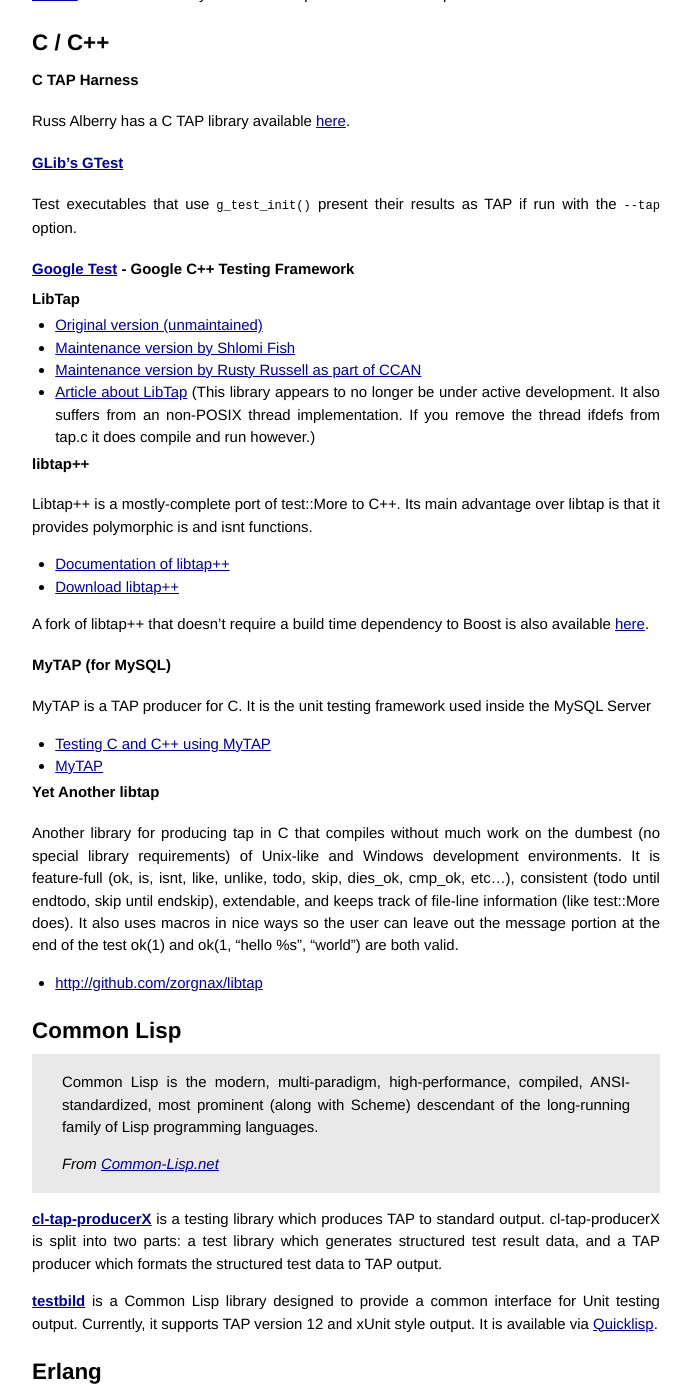
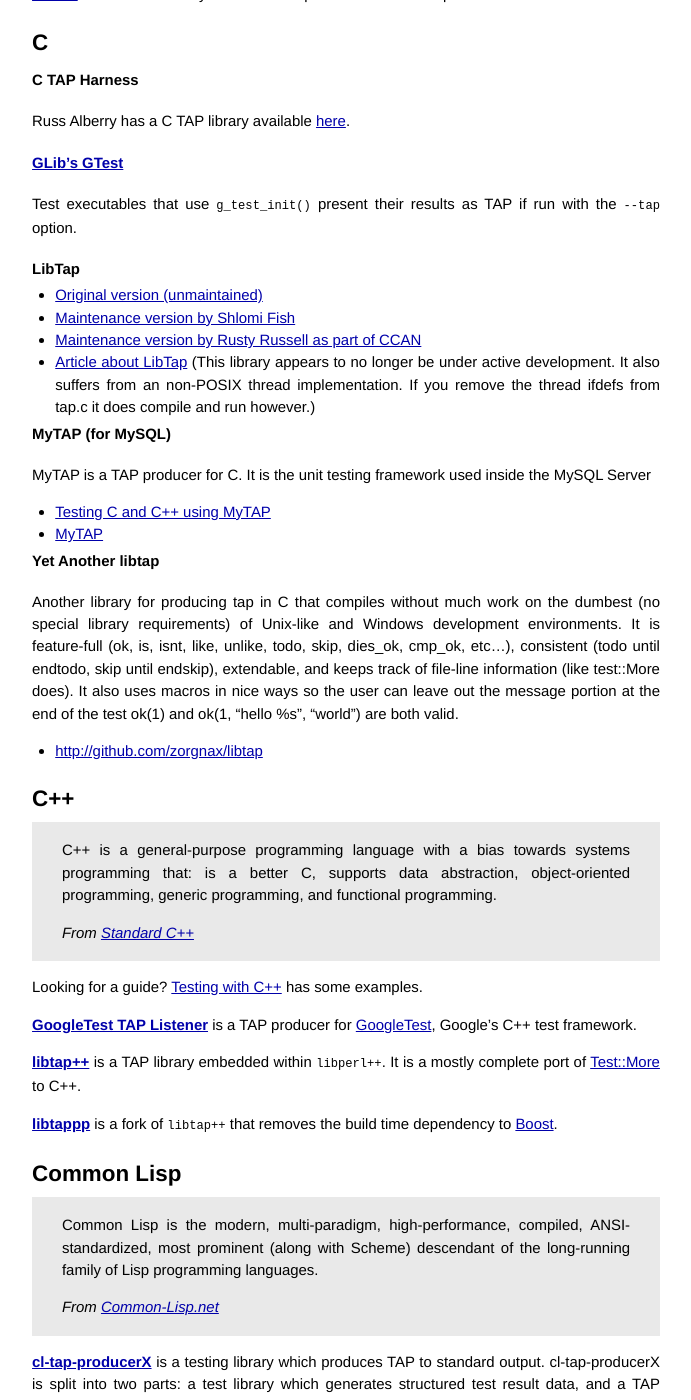
Before and after one commit to TestAnything/testanything.github.io, a Jekyll site: the page built from producers.md, in a window 1280 px wide and 1400 px high, scrolled down 627 px. Shown: the whole window, without its empty margins (294-985 px from the left). Built offline with Jekyll 4.4.1, drawn with Linux system fonts in a browser that asks for light colours; Markdown is read by kramdown in place of the engine named in the settings.

Commit message:
Extract C++ producers into their own section.

```diff
--- a/producers.md
+++ b/producers.md
@@ -12,7 +12,8 @@
 
 Languages:
 [Ada](#ada),
-[C/C++](#c),
+[C](#c),
+[C++](#cplusplus),
 [C#](#csharp),
 [Common Lisp](#common-lisp),
 [DB2 SQL PL](#db2sqlpl),
@@ -50,7 +51,7 @@
 for Ada which produces TAP 12 output.
 
 <a id="c"></a>
-## C / C++
+## C
 
 ### C TAP Harness
 Russ Alberry has a C TAP library available [here](http://www.eyrie.org/~eagle/software/c-tap-harness/).
@@ -58,22 +59,12 @@
 ### [GLib's GTest](https://developer.gnome.org/glib/stable/glib-Testing.html)
 Test executables that use `g_test_init()` present their results as TAP if run with the `--tap` option.
 
-### [Google Test](https://code.google.com/p/googletest/) - Google C++ Testing Framework
-
 ### LibTap
 -    [Original version (unmaintained)](http://jc.ngo.org.uk/trac-bin/trac.cgi/wiki/LibTap)
 -    [Maintenance version by Shlomi Fish](http://www.shlomifish.org/open-source/projects/libtap/)
 -    [Maintenance version by Rusty Russell as part of CCAN](http://ccan.ozlabs.org/info/tap.html)
 -    [Article about LibTap](http://use.perl.org/~nik/journal/22137)
 (This library appears to no longer be under active development. It also suffers from an non-POSIX thread implementation. If you remove the thread ifdefs from tap.c it does compile and run however.)
-
-### libtap++
-Libtap++ is a mostly-complete port of test::More to C++. Its main advantage over libtap is that it provides polymorphic is and isnt functions.
-
--    [Documentation of libtap++](http://testanything.org/wiki/index.php/Testing_with_C%2B%2B#Testing_using_libtap.2B.2B)
--    [Download libtap++](http://github.com/downloads/Leont/libperl--/libtap++-0.02.tar.bz2)
-
-A fork of libtap++ that doesn't require a build time dependency to Boost is also available [here](https://github.com/cbab/libtappp).
 
 ### MyTAP (for MySQL)
 MyTAP is a TAP producer for C. It is the unit testing framework used inside the MySQL Server
@@ -85,6 +76,29 @@
 Another library for producing tap in C that compiles without much work on the dumbest (no special library requirements) of Unix-like and Windows development environments. It is feature-full (ok, is, isnt, like, unlike, todo, skip, dies_ok, cmp_ok, etc...), consistent (todo until endtodo, skip until endskip), extendable, and keeps track of file-line information (like test::More does). It also uses macros in nice ways so the user can leave out the message portion at the end of the test ok(1) and ok(1, "hello %s", "world") are both valid.
 
 -    [http://github.com/zorgnax/libtap](http://github.com/zorgnax/libtap)
+
+<a id="cplusplus"></a>
+## C++
+
+> C++ is a general-purpose programming language with a bias towards
+> systems programming that: is a better C, supports data abstraction,
+> object-oriented programming, generic programming, and functional programming.
+>
+> *From [Standard C++](https://isocpp.org/wiki/faq/big-picture#what-is-cpp)*
+
+Looking for a guide?
+[Testing with C++](/testing-with-tap/c-plus-plus.html) has some examples.
+
+**[GoogleTest TAP Listener](https://github.com/kinow/gtest-tap-listener)**
+is a TAP producer for [GoogleTest](https://github.com/google/googletest),
+Google's C++ test framework.
+
+**[libtap++](https://github.com/Leont/libperl--)** is a TAP library
+embedded within `libperl++`. It is a mostly complete port of
+[Test::More](http://perldoc.perl.org/Test/More.html) to C++.
+
+**[libtappp](https://github.com/cbab/libtappp)** is a fork of `libtap++`
+that removes the build time dependency to [Boost](http://www.boost.org/).
 
 <a id="common-lisp"></a>
 ## Common Lisp
```
